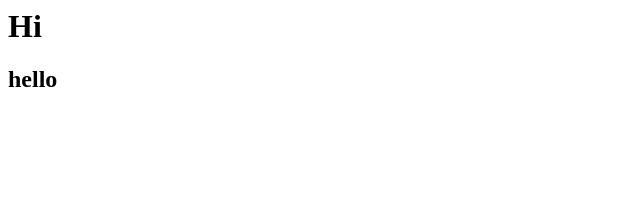
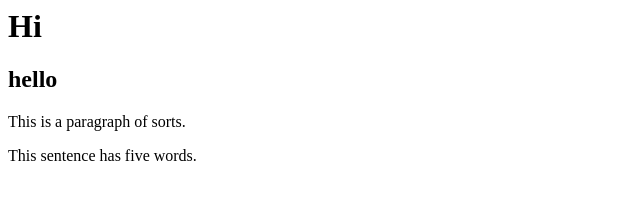
Before and after one commit to mohideenik/tmp, a plain HTML site: page index.html in a window 1280 px wide. Shown: the whole page, without its empty margins (0-640 px from the left). Drawn offline with Linux system fonts and the light colour scheme.

Commit message:
Yet another commit

```diff
--- a/index.html
+++ b/index.html
@@ -1,2 +1,10 @@
 <h1>Hi</h1>
 <h2>hello</h2>
+
+<p>
+    This is a paragraph of sorts.
+</p>
+
+<p>
+    This sentence has five words.
+</p>
```
